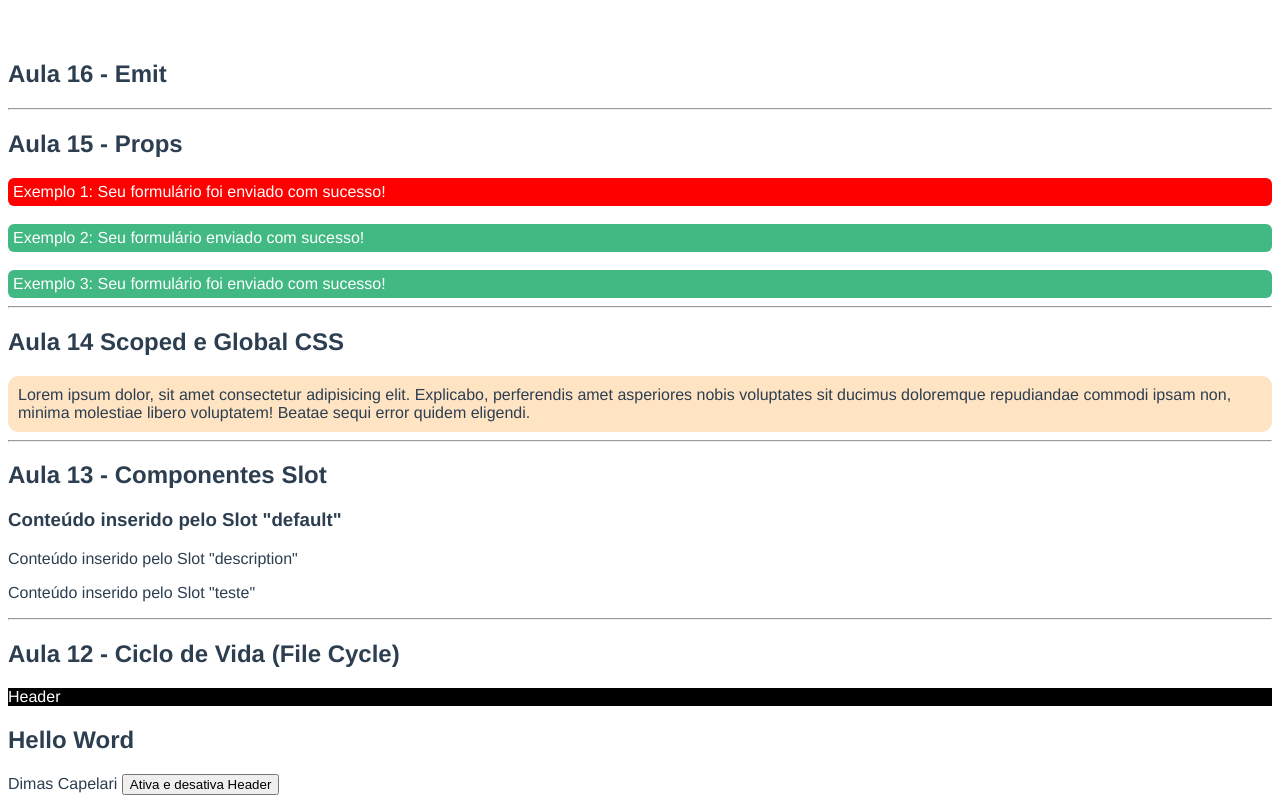
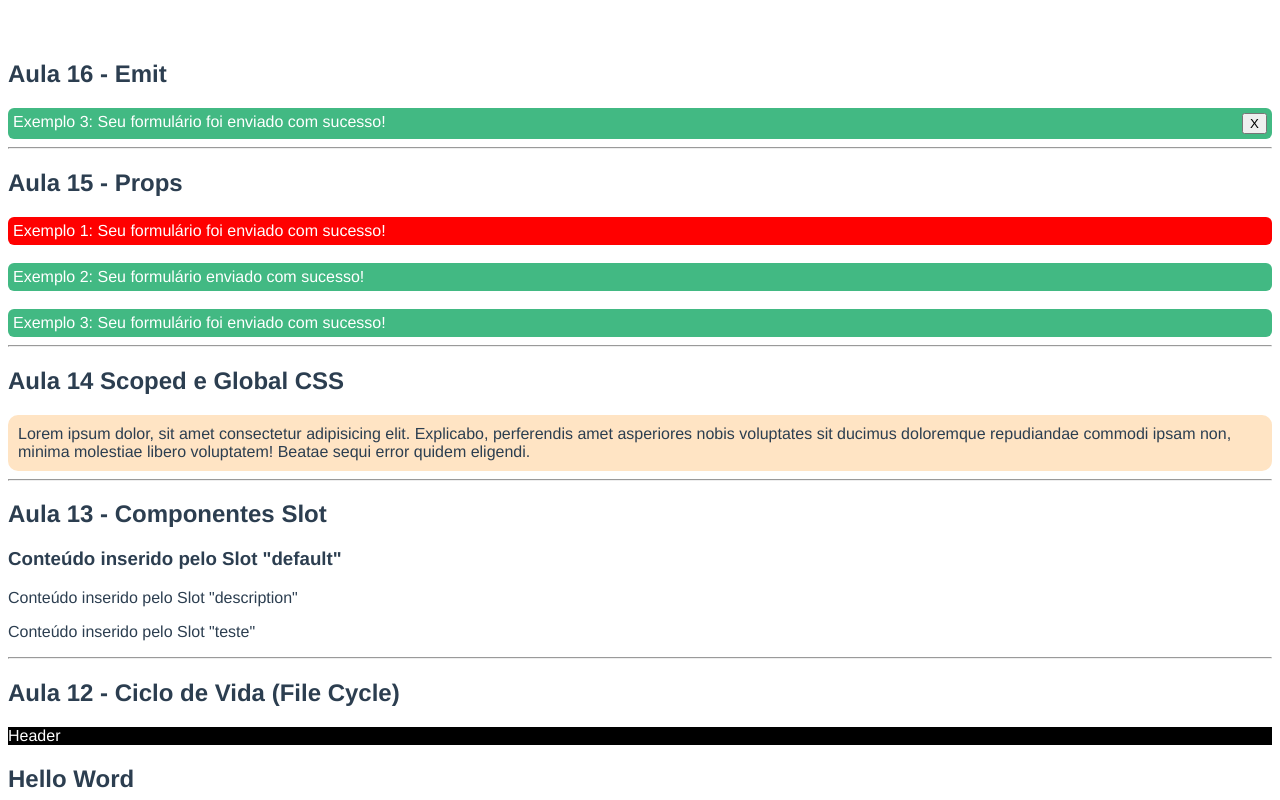
Before and after one commit to dimascapelari/VueJS-Tiago-Matos, a Vue app: page / in a window 1280 px wide. Shown: the top 800 px of the page. Built offline with nearby package versions, Linux system fonts and the light colour scheme; the HTML template or start-up script is replaced by a standard one.

Commit message:
Aula 16 - Emit

```diff
--- a/src/App.vue
+++ b/src/App.vue
@@ -1,6 +1,6 @@
 <template>
   <h2>Aula 16 - Emit</h2>
-  <AulaDezesseisEmit />
+  <AulaDezesseisEmit variant3="success" @close="onClose()" v-if="showAlert" />
   <hr />
   <h2>Aula 15 - Props</h2>
   <AulaQuinzeProps
@@ -99,9 +99,16 @@ export default {
   },
   data() {
     return {
+      showAlert: true,
       showHeader: true,
       text: "Exemplo 2: Seu formulário enviado com sucesso!",
     };
+  },
+  methods: {
+    onClose() {
+      this.showAlert = false;
+      console.log("on close");
+    },
   },
 };
 </script>
--- a/src/components/AulaDezesseisEmit.vue
+++ b/src/components/AulaDezesseisEmit.vue
@@ -1,11 +1,49 @@
 <template>
-  <div></div>
+  <div :class="baseClass">
+    Exemplo 3: Seu formulário foi enviado com sucesso!
+
+    <button @click="onClick()">X</button>
+  </div>
 </template>
 
 <script>
 export default {
-  name: "AulaDezesseisEmit",
+  name: "AulaDezesseiEmit",
+
+  props: ["variant", "variant2", "variant3", "text"],
+
+  computed: {
+    baseClass() {
+      return ["alert", this.variant3 ? `alert-${this.variant3}` : ""];
+    },
+  },
+
+  methods: {
+    onClick() {
+      this.$emit("close");
+      console.log("clicou");
+    },
+  },
 };
 </script>
 
-<style></style>
+<style scoped>
+.alert {
+  display: flex;
+  justify-content: space-between;
+  padding: 5px;
+  border-radius: 6px;
+  color: gray;
+  background-color: #ddd;
+}
+
+.alert-success {
+  background-color: #42b983;
+  color: #fff;
+}
+
+.alert-danger {
+  background-color: red;
+  color: #fff;
+}
+</style>
```
